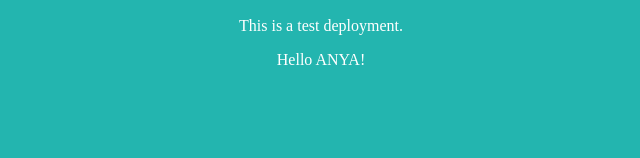
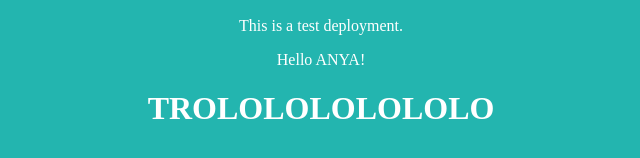
Before and after one commit to anjakammer/node-http, a website: page index.html in a window 1280 px wide. Shown: the part 362-520 px from the top of the page, without its empty margins (319-959 px from the left). Drawn offline with Linux system fonts and the light colour scheme.

Commit message:
Added trololololololo text

```diff
--- a/index.html
+++ b/index.html
@@ -5,5 +5,6 @@
 			<h2>Hello you! It's ANYA.</h2>
 			<p>This is a test deployment.</p>
 		<p>Hello ANYA!</p>
+		<h1>TROLOLOLOLOLOLO</h1>
 	</body>
 </html>
```
